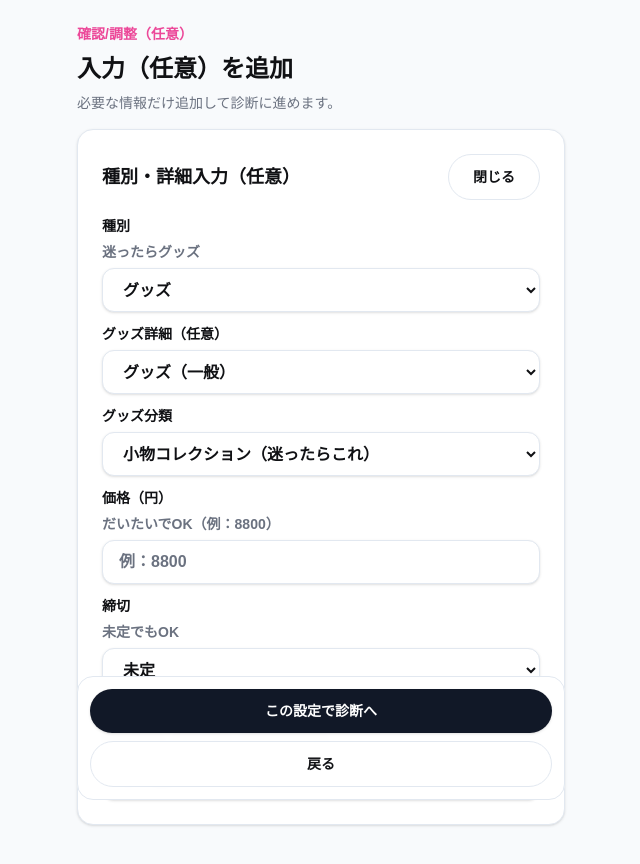
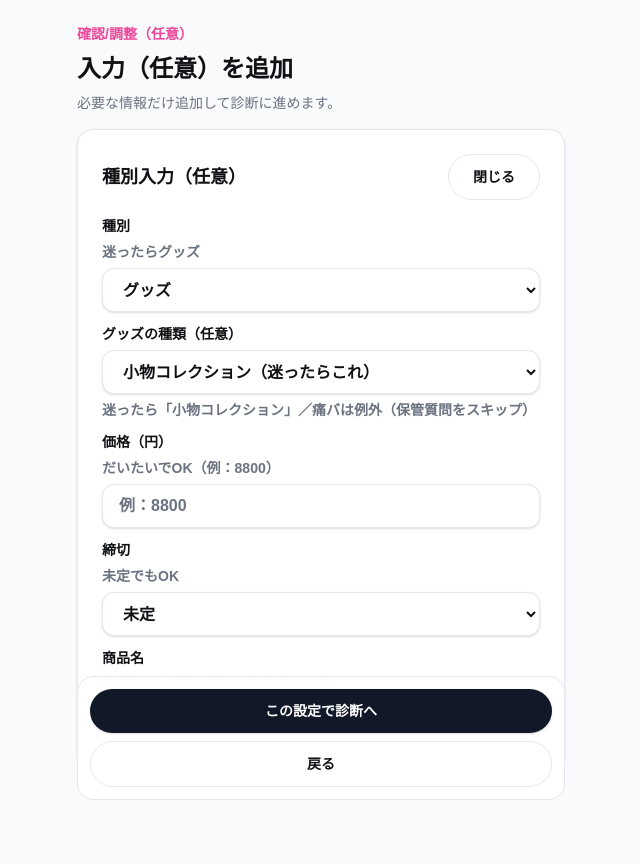
Before and after one commit to Chipwwwwww/oshihapi-pushi-buy-diagnosis, a Next.js app: page /confirm/settings in a window 1280 px wide. Shown: the top 864 px of the page, without its empty margins (319-959 px from the left). Built offline with nearby package versions, Linux system fonts and the light colour scheme.

Commit message:
refactor(merch-ui): unify goods type selection via goodsClass

```diff
--- a/app/confirm/settings/ConfirmSettingsClient.tsx
+++ b/app/confirm/settings/ConfirmSettingsClient.tsx
@@ -1,7 +1,7 @@
 "use client";
 import { useState } from "react";
 import { useRouter, useSearchParams } from "next/navigation";
-import type { Decisiveness, GoodsClass, GoodsSubtype } from "@/src/oshihapi/model";
+import type { Decisiveness, GoodsClass } from "@/src/oshihapi/model";
 import { parseDecisiveness, DECISIVENESS_STORAGE_KEY } from "@/src/oshihapi/decisiveness";
 import { COPY_BY_MODE } from "@/src/oshihapi/modes/copy_dictionary";
 import {
@@ -18,11 +18,10 @@ import {
   buildFlowUrl,
   deadlineOptions,
   goodsClassOptions,
-  goodsSubtypeOptions,
   itemKindOptions,
   parseDeadlineValue,
+  parseGoodsClassFromQuery,
   parseGoodsClassValue,
-  parseGoodsSubtypeValue,
   parseItemKindValue,
 } from "../confirmQuery";
 
@@ -41,8 +40,7 @@ export default function ConfirmSettingsClient() {
   const decisiveness = parseDecisiveness(searchParams.get("decisiveness"));
   const deadline = parseDeadlineValue(searchParams.get("deadline") ?? "unknown");
   const itemKind = parseItemKindValue(searchParams.get("itemKind") ?? "goods");
-  const goodsSubtype = parseGoodsSubtypeValue(searchParams.get("goodsSubtype"));
-  const goodsClass = parseGoodsClassValue(searchParams.get("gc") ?? searchParams.get("goodsClass"));
+  const goodsClass = parseGoodsClassFromQuery(searchParams);
   const itemName = searchParams.get("itemName") ?? "";
   const priceYen = searchParams.get("priceYen") ?? "";
 
@@ -90,15 +88,13 @@ export default function ConfirmSettingsClient() {
         priceYen={priceYen}
         deadline={deadline}
         itemKind={itemKind}
-        goodsSubtype={goodsSubtype}
-        goodsSubtypeOptions={goodsSubtypeOptions}
         goodsClass={goodsClass}
         goodsClassOptions={goodsClassOptions}
         deadlineOptions={deadlineOptions}
         itemKindOptions={itemKindOptions}
         isOptionalInputOpen={isDetailOpen}
         onToggleOptionalInput={() => setIsDetailOpen((prev) => !prev)}
-        optionalSectionTitle="種別・詳細入力（任意）"
+        optionalSectionTitle="種別入力（任意）"
         itemNameHelpText="空でもOK（例：推しアクスタ 2025）"
         priceYenHelpText="だいたいでOK（例：8800）"
         deadlineHelpText="未定でもOK"
@@ -112,12 +108,8 @@ export default function ConfirmSettingsClient() {
         onItemKindChange={(value) =>
           replaceQuery({
             itemKind: parseItemKindValue(value),
-            goodsSubtype: value === "goods" ? goodsSubtype : null,
             gc: value === "goods" || value === "preorder" || value === "used" ? goodsClass : null,
           })
-        }
-        onGoodsSubtypeChange={(value: GoodsSubtype) =>
-          replaceQuery({ goodsSubtype: parseGoodsSubtypeValue(value) })
         }
         onGoodsClassChange={(value: GoodsClass) => replaceQuery({ gc: parseGoodsClassValue(value) })}
       />
--- a/app/flow/FlowClient.tsx
+++ b/app/flow/FlowClient.tsx
@@ -64,6 +64,8 @@ const ITEM_KIND_VALUES: ItemKind[] = [
 ];
 const GOODS_SUBTYPE_VALUES: GoodsSubtype[] = ["general", "itaBag_badge"];
 const GOODS_CLASS_VALUES: GoodsClass[] = ["small_collection", "paper", "wearable", "display_large", "tech", "itabag_badge"];
+const LEGACY_ITABAG_GOODS_DETAIL_VALUES = ["itabag", "pain_badge", "painBadge", "itabag_badge", "itaBag_badge"] as const;
+const LEGACY_GENERAL_GOODS_DETAIL_VALUES = ["general", "default"] as const;
 
 const deadlineOptions = [
   { value: "today", label: "今日" },
@@ -82,10 +84,6 @@ const itemKindOptions: { value: ItemKind; label: string }[] = [
   { value: "game_billing", label: "ゲーム課金" },
 ];
 
-const goodsSubtypeOptions: { value: GoodsSubtype; label: string }[] = [
-  { value: "general", label: "グッズ（一般）" },
-  { value: "itaBag_badge", label: "痛バ（缶バッジ複数）" },
-];
 
 const goodsClassOptions: { value: GoodsClass; label: string }[] = [
   { value: "small_collection", label: "小物コレクション（迷ったらこれ）" },
@@ -127,8 +125,26 @@ const parseItemKind = (value: string | null): InputMeta["itemKind"] => {
 const parseGoodsSubtype = (value: string | null): GoodsSubtype =>
   value && isGoodsSubtypeValue(value) ? value : "general";
 
-const parseGoodsClass = (value: string | null): GoodsClass =>
-  value && isGoodsClassValue(value) ? value : "small_collection";
+const parseLegacyGoodsDetailToGoodsClass = (value: string | null): GoodsClass | null => {
+  if (!value) return null;
+  if (LEGACY_ITABAG_GOODS_DETAIL_VALUES.includes(value as (typeof LEGACY_ITABAG_GOODS_DETAIL_VALUES)[number])) {
+    return "itabag_badge";
+  }
+  if (LEGACY_GENERAL_GOODS_DETAIL_VALUES.includes(value as (typeof LEGACY_GENERAL_GOODS_DETAIL_VALUES)[number])) {
+    return "small_collection";
+  }
+  return null;
+};
+
+type SearchParamsLike = { get: (key: string) => string | null };
+
+const parseGoodsClassFromQuery = (searchParams: SearchParamsLike): GoodsClass => {
+  const canonicalGoodsClass = searchParams.get("gc") ?? searchParams.get("goodsClass");
+  if (canonicalGoodsClass && isGoodsClassValue(canonicalGoodsClass)) {
+    return canonicalGoodsClass;
+  }
+  return parseLegacyGoodsDetailToGoodsClass(searchParams.get("goodsDetail")) ?? "small_collection";
+};
 
 const decisionLabels: Record<string, string> = {
   BUY: "買う",
@@ -147,7 +163,7 @@ export default function FlowPage() {
   const deadline = parseDeadline(searchParams.get("deadline"));
   const itemKind = parseItemKind(searchParams.get("itemKind"));
   const goodsSubtype = parseGoodsSubtype(searchParams.get("goodsSubtype"));
-  const goodsClass = parseGoodsClass(searchParams.get("gc") ?? searchParams.get("goodsClass"));
+  const goodsClass = parseGoodsClassFromQuery(searchParams);
   const decisiveness: Decisiveness = parseDecisiveness(searchParams.get("decisiveness"));
   const styleMode: StyleMode = getStyleModeFromSearchParams(searchParams) ?? "standard";
   const basketId = searchParams.get("basketId") ?? undefined;
@@ -157,7 +173,6 @@ export default function FlowPage() {
   const [draftPriceYen, setDraftPriceYen] = useState(priceYenParam);
   const [draftDeadline, setDraftDeadline] = useState<DeadlineValue>(deadline ?? "unknown");
   const [draftItemKind, setDraftItemKind] = useState<ItemKind>(itemKind ?? "goods");
-  const [draftGoodsSubtype, setDraftGoodsSubtype] = useState<GoodsSubtype>(goodsSubtype);
   const [draftGoodsClass, setDraftGoodsClass] = useState<GoodsClass>(goodsClass);
   const [draftDecisiveness, setDraftDecisiveness] = useState<Decisiveness>(decisiveness);
 
@@ -226,8 +241,6 @@ export default function FlowPage() {
     else params.delete("priceYen");
     params.set("deadline", draftDeadline);
     params.set("itemKind", draftItemKind);
-    if (draftItemKind === "goods") params.set("goodsSubtype", draftGoodsSubtype);
-    else params.delete("goodsSubtype");
     if (draftItemKind === "goods" || draftItemKind === "preorder" || draftItemKind === "used") params.set("gc", draftGoodsClass);
     else params.delete("gc");
     router.replace(`/flow?${params.toString()}`);
@@ -442,7 +455,6 @@ export default function FlowPage() {
                 setDraftPriceYen(priceYenParam);
                 setDraftDeadline(deadline ?? "unknown");
                 setDraftItemKind(itemKind ?? "goods");
-                setDraftGoodsSubtype(goodsSubtype);
                 setDraftGoodsClass(goodsClass);
                 setDraftDecisiveness(decisiveness);
                 setIsSettingsOpen(true);
@@ -631,8 +643,6 @@ export default function FlowPage() {
               priceYen={draftPriceYen}
               deadline={draftDeadline}
               itemKind={draftItemKind}
-              goodsSubtype={draftGoodsSubtype}
-              goodsSubtypeOptions={goodsSubtypeOptions}
               goodsClass={draftGoodsClass}
               goodsClassOptions={goodsClassOptions}
               deadlineOptions={deadlineOptions}
@@ -644,9 +654,7 @@ export default function FlowPage() {
               onDeadlineChange={setDraftDeadline}
               onItemKindChange={(nextKind) => {
                 setDraftItemKind(nextKind);
-                if (nextKind !== "goods") setDraftGoodsSubtype("general");
               }}
-              onGoodsSubtypeChange={setDraftGoodsSubtype}
               onGoodsClassChange={setDraftGoodsClass}
             />
             <Button onClick={handleApplyOptionalSettings} className="mt-4 w-full">この設定を反映</Button>
--- a/components/AdvancedSettingsPanel.tsx
+++ b/components/AdvancedSettingsPanel.tsx
@@ -1,6 +1,6 @@
 "use client";
 
-import type { Decisiveness, GoodsClass, GoodsSubtype, ItemKind } from "@/src/oshihapi/model";
+import type { Decisiveness, GoodsClass, ItemKind } from "@/src/oshihapi/model";
 import type { StyleMode } from "@/src/oshihapi/modes/useStyleMode";
 import { decisivenessLabels, decisivenessOptions } from "@/src/oshihapi/decisiveness";
 import Button from "@/components/ui/Button";
@@ -26,8 +26,6 @@ type AdvancedSettingsPanelProps = {
   priceYen: string;
   deadline: DeadlineValue;
   itemKind: ItemKind;
-  goodsSubtype?: GoodsSubtype;
-  goodsSubtypeOptions?: ReadonlyArray<{ value: GoodsSubtype; label: string }>;
   goodsClass?: GoodsClass;
   goodsClassOptions?: ReadonlyArray<{ value: GoodsClass; label: string }>;
   deadlineOptions: ReadonlyArray<{ value: DeadlineValue; label: string }>;
@@ -46,7 +44,6 @@ type AdvancedSettingsPanelProps = {
   onPriceYenChange: (value: string) => void;
   onDeadlineChange: (value: DeadlineValue) => void;
   onItemKindChange: (value: ItemKind) => void;
-  onGoodsSubtypeChange?: (value: GoodsSubtype) => void;
   onGoodsClassChange?: (value: GoodsClass) => void;
 };
 
@@ -63,8 +60,6 @@ export default function AdvancedSettingsPanel({
   priceYen,
   deadline,
   itemKind,
-  goodsSubtype = "general",
-  goodsSubtypeOptions = [],
   goodsClass = "small_collection",
   goodsClassOptions = [],
   deadlineOptions,
@@ -83,7 +78,6 @@ export default function AdvancedSettingsPanel({
   onPriceYenChange,
   onDeadlineChange,
   onItemKindChange,
-  onGoodsSubtypeChange,
   onGoodsClassChange,
 }: AdvancedSettingsPanelProps) {
   return (
@@ -162,25 +156,9 @@ export default function AdvancedSettingsPanel({
                     ))}
                   </select>
                 </label>
-                {itemKind === "goods" && goodsSubtypeOptions.length > 0 ? (
-                  <label className="grid gap-1.5 text-sm font-semibold text-foreground">
-                    グッズ詳細（任意）
-                    <select
-                      value={goodsSubtype}
-                      onChange={(event) => onGoodsSubtypeChange?.(event.target.value as GoodsSubtype)}
-                      className={inputBaseClass}
-                    >
-                      {goodsSubtypeOptions.map((option) => (
-                        <option key={option.value} value={option.value}>
-                          {option.label}
-                        </option>
-                      ))}
-                    </select>
-                  </label>
-                ) : null}
                 {itemKind === "goods" || itemKind === "preorder" || itemKind === "used" ? (
                   <label className="grid gap-1.5 text-sm font-semibold text-foreground">
-                    グッズ分類
+                    グッズの種類（任意）
                     <select
                       value={goodsClass}
                       onChange={(event) => onGoodsClassChange?.(event.target.value as GoodsClass)}
@@ -192,6 +170,7 @@ export default function AdvancedSettingsPanel({
                         </option>
                       ))}
                     </select>
+                    <span className={helperTextClass}>迷ったら「小物コレクション」／痛バは例外（保管質問をスキップ）</span>
                   </label>
                 ) : null}
                 <label className="grid gap-1.5 text-sm font-semibold text-foreground">
@@ -286,25 +265,9 @@ export default function AdvancedSettingsPanel({
                     ))}
                   </select>
                 </label>
-                {itemKind === "goods" && goodsSubtypeOptions.length > 0 ? (
-                  <label className="grid gap-2 text-sm font-semibold text-foreground">
-                    グッズ詳細（任意）
-                    <select
-                      value={goodsSubtype}
-                      onChange={(event) => onGoodsSubtypeChange?.(event.target.value as GoodsSubtype)}
-                      className={inputBaseClass}
-                    >
-                      {goodsSubtypeOptions.map((option) => (
-                        <option key={option.value} value={option.value}>
-                          {option.label}
-                        </option>
-                      ))}
-                    </select>
-                  </label>
-                ) : null}
                 {itemKind === "goods" || itemKind === "preorder" || itemKind === "used" ? (
                   <label className="grid gap-2 text-sm font-semibold text-foreground">
-                    グッズ分類
+                    グッズの種類（任意）
                     <select
                       value={goodsClass}
                       onChange={(event) => onGoodsClassChange?.(event.target.value as GoodsClass)}
@@ -316,6 +279,7 @@ export default function AdvancedSettingsPanel({
                         </option>
                       ))}
                     </select>
+                    <span className={helperTextClass}>迷ったら「小物コレクション」／痛バは例外（保管質問をスキップ）</span>
                   </label>
                 ) : null}
               </>
--- a/scripts/gen_question_bank_branch_table.ts
+++ b/scripts/gen_question_bank_branch_table.ts
@@ -23,7 +23,6 @@ import {
 } from "@/src/oshihapi/question_sets";
 
 const ITEM_KINDS: ItemKind[] = ["goods", "blind_draw", "ticket", "preorder", "used"];
-const GOODS_SUBTYPES: GoodsSubtype[] = ["general", "itaBag_badge"];
 const GOODS_CLASSES: GoodsClass[] = ["small_collection", "paper", "wearable", "display_large", "tech", "itabag_badge"];
 const STYLES = ["standard", "kawaii", "oshi"] as const;
 type Style = (typeof STYLES)[number];
@@ -98,18 +97,10 @@ function toBuyStopDelta(questionId: string, optionId: string): BuyStopDelta | nu
 const getMerchBranchVariants = (mode: "short" | "medium" | "long", itemKind: ItemKind) => {
   const shouldExpandGoodsClass = mode === "long" && ["goods", "preorder", "used"].includes(itemKind);
   const goodsClassVariants = shouldExpandGoodsClass ? GOODS_CLASSES : (["small_collection"] as GoodsClass[]);
-  if (itemKind !== "goods") {
-    return goodsClassVariants.map((goodsClass) => ({
-      branchSuffix: shouldExpandGoodsClass ? `#gc=${goodsClass}` : "#gc=N/A",
-      questionIds: getMerchQuestionIds(mode, itemKind, "general", goodsClass),
-    }));
-  }
-  return GOODS_SUBTYPES.flatMap((goodsSubtype) =>
-    goodsClassVariants.map((goodsClass) => ({
-      branchSuffix: `${goodsSubtype === "general" ? "" : `#${goodsSubtype}`}#gc=${shouldExpandGoodsClass ? goodsClass : "N/A"}`,
-      questionIds: getMerchQuestionIds(mode, itemKind, goodsSubtype, goodsClass),
-    })),
-  );
+  return goodsClassVariants.map((goodsClass) => ({
+    branchSuffix: shouldExpandGoodsClass ? `#gc=${goodsClass}` : "#gc=N/A",
+    questionIds: getMerchQuestionIds(mode, itemKind, "general", goodsClass),
+  }));
 };
 
 const merchBranching = {
```
Also changed, not shown: app/confirm/confirmQuery.ts (+21 -0 lines), 3 other files (tests, documents, lock files or other folders).
